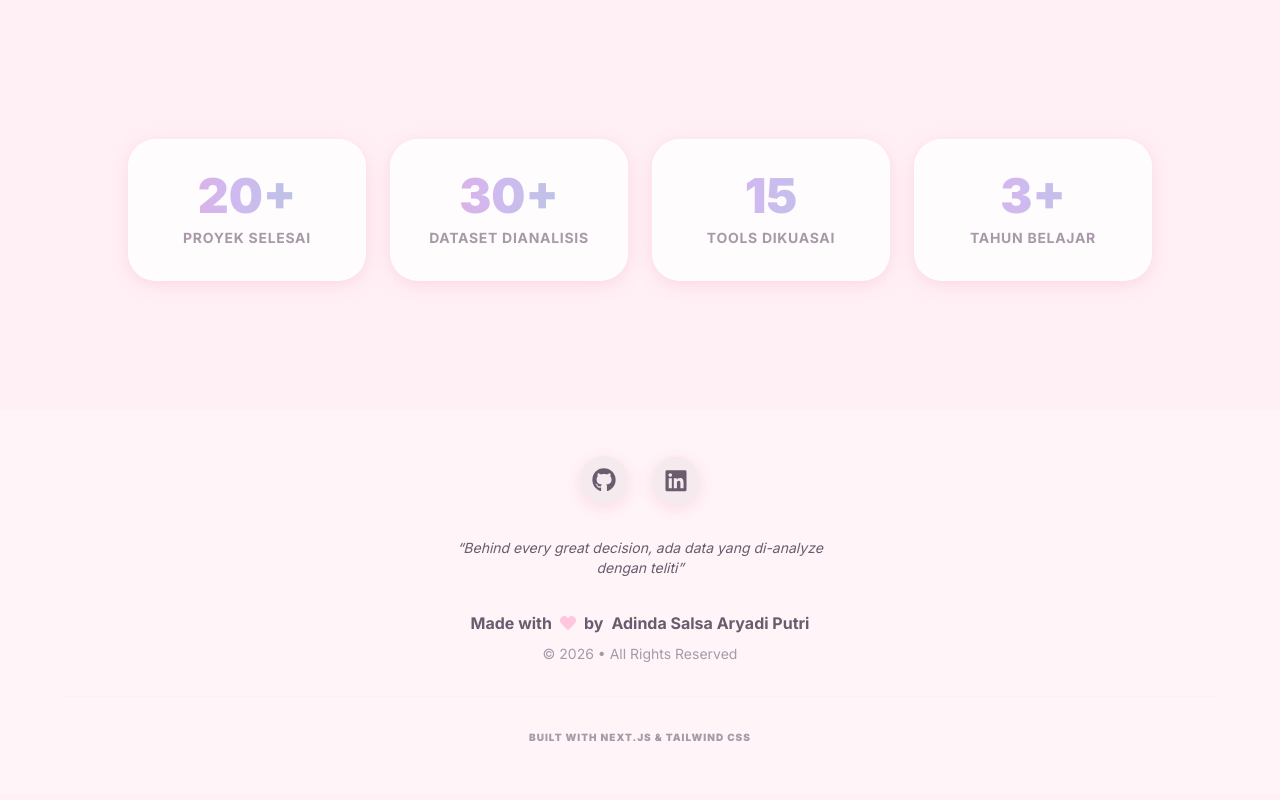
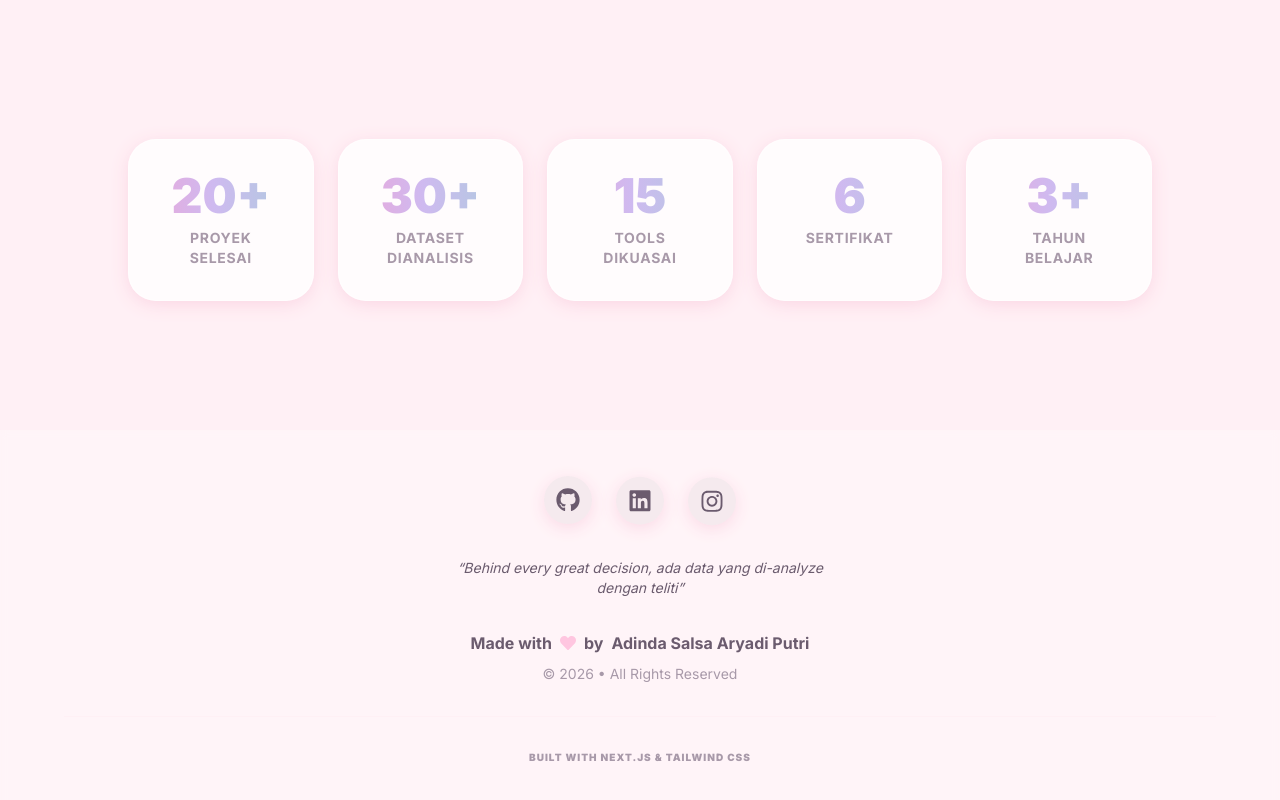
Before and after one commit to el-pablos/web-porto-salsa, a Next.js app: page / in a window 1280 px wide. Shown: the part 11170-11970 px from the top of the page. Built offline with nearby package versions, Linux system fonts and the light colour scheme.

Commit message:
fix: benerin broken classes di 404 dan 500 page plus update footer instagram dan metadata seo

```diff
--- a/src/app/error.tsx
+++ b/src/app/error.tsx
@@ -10,24 +10,24 @@ export default function Error({
   reset: () => void;
 }) {
   return (
-    <div className="min-h-screen flex flex-col items-center justify-center bg-pastel-100 px-4">
+    <div className="min-h-screen flex flex-col items-center justify-center bg-soft-light px-4">
       <div className="text-center">
-        <FuzzyText text="500" className="text-8xl md:text-9xl font-black mb-4 text-primary" />
-        <FuzzyText text="Terjadi Kesalahan" className="text-xl md:text-2xl text-pastel-800/60 mb-8" />
-        <p className="text-pastel-800/50 mb-8 max-w-md mx-auto">
+        <FuzzyText text="500" className="text-7xl sm:text-8xl md:text-9xl font-black mb-4 text-primary" />
+        <FuzzyText text="Terjadi Kesalahan" className="text-lg sm:text-xl md:text-2xl text-neutral-light mb-8" />
+        <p className="text-neutral-soft mb-8 max-w-md mx-auto text-sm md:text-base">
           Maaf, terjadi kesalahan pada server. Silakan coba lagi.
         </p>
-        <div className="flex gap-4 justify-center">
+        <div className="flex flex-col sm:flex-row gap-4 justify-center">
           <button
             onClick={reset}
-            className="px-8 py-3 bg-primary rounded-smooth text-white font-semibold
-                       hover:bg-secondary transition-all duration-300"
+            className="px-8 py-3 bg-primary rounded-soft-md text-white font-semibold
+                       hover:bg-primary-dark transition-all duration-300"
           >
             Coba Lagi
           </button>
           <Link
             href="/"
-            className="px-8 py-3 border border-primary/30 rounded-smooth text-primary font-semibold
+            className="px-8 py-3 border border-primary/30 rounded-soft-md text-primary font-semibold
                        hover:bg-primary/10 transition-all duration-300"
           >
             Ke Beranda
--- a/src/app/layout.tsx
+++ b/src/app/layout.tsx
@@ -27,12 +27,12 @@ const inter = Inter({
 
 export const metadata: Metadata = {
   title: 'Adinda Salsa Aryadi Putri | Portfolio',
-  description: 'Portfolio - Data Analyst & Researcher. Mengubah data mentah menjadi insight bermakna.',
-  keywords: ['portfolio', 'data analyst', 'researcher', 'Adinda Salsa', 'UNAS'],
+  description: 'Portfolio - Sociology Student, Data Analyst & Social Researcher. Menganalisis fenomena sosial dengan pendekatan data-driven untuk perubahan yang bermakna.',
+  keywords: ['portfolio', 'data analyst', 'sociology', 'researcher', 'Adinda Salsa', 'UNAS', 'social researcher', 'volunteer'],
   authors: [{ name: 'Adinda Salsa Aryadi Putri' }],
   openGraph: {
     title: 'Adinda Salsa Aryadi Putri | Portfolio',
-    description: 'Data Analyst & Researcher',
+    description: 'Sociology Student | Data Analyst & Social Researcher',
     type: 'website',
   },
 };
--- a/src/app/not-found.tsx
+++ b/src/app/not-found.tsx
@@ -5,17 +5,17 @@ import { FuzzyText } from '@/components/effects/FuzzyText';
 
 export default function NotFound() {
   return (
-    <div className="min-h-screen flex flex-col items-center justify-center bg-pastel-100 px-4">
+    <div className="min-h-screen flex flex-col items-center justify-center bg-soft-light px-4">
       <div className="text-center">
-        <FuzzyText text="404" className="text-8xl md:text-9xl font-black mb-4 text-primary" />
-        <FuzzyText text="Halaman Tidak Ditemukan" className="text-xl md:text-2xl text-pastel-800/60 mb-8" />
-        <p className="text-pastel-800/50 mb-8 max-w-md mx-auto">
+        <FuzzyText text="404" className="text-7xl sm:text-8xl md:text-9xl font-black mb-4 text-primary" />
+        <FuzzyText text="Halaman Tidak Ditemukan" className="text-lg sm:text-xl md:text-2xl text-neutral-light mb-8" />
+        <p className="text-neutral-soft mb-8 max-w-md mx-auto text-sm md:text-base">
           Ups! Halaman yang kamu cari sepertinya sudah pindah atau tidak pernah ada.
         </p>
         <Link
           href="/"
-          className="inline-block px-8 py-3 bg-primary rounded-smooth text-white font-semibold
-                     hover:bg-secondary hover:shadow-lg hover:shadow-primary/25
+          className="inline-block px-8 py-3 bg-primary rounded-soft-md text-white font-semibold
+                     hover:bg-primary-dark hover:shadow-soft-md
                      transition-all duration-300"
         >
           Kembali ke Beranda
--- a/src/components/Footer.tsx
+++ b/src/components/Footer.tsx
@@ -1,7 +1,7 @@
 "use client";
 
 import { useState } from "react";
-import { FaGithub, FaLinkedin, FaHeart } from "react-icons/fa";
+import { FaGithub, FaLinkedin, FaInstagram, FaHeart } from "react-icons/fa";
 import { IconType } from "react-icons";
 import portfolioData from "@/data/portfolio.json";
 import { StaggerReveal } from "./effects/StaggerReveal";
@@ -30,19 +30,12 @@ const socialLinks: SocialLink[] = [
     icon: FaLinkedin,
     hoverColor: "hover:bg-[#0077b5] hover:text-white",
   },
-  // Tambah social links lain di sini jika diperlukan
-  // {
-  //   name: 'Twitter',
-  //   url: 'https://twitter.com/username',
-  //   icon: FaTwitter,
-  //   hoverColor: 'hover:bg-[#1da1f2] hover:text-white',
-  // },
-  // {
-  //   name: 'Instagram',
-  //   url: 'https://instagram.com/username',
-  //   icon: FaInstagram,
-  //   hoverColor: 'hover:bg-gradient-to-tr hover:from-[#f09433] hover:via-[#e6683c] hover:to-[#dc2743] hover:text-white',
-  // },
+  {
+    name: "Instagram",
+    url: portfolioData.contact.instagram,
+    icon: FaInstagram,
+    hoverColor: "hover:bg-gradient-to-tr hover:from-[#f09433] hover:via-[#e6683c] hover:to-[#dc2743] hover:text-white",
+  },
 ];
 
 export function Footer() {
--- a/src/components/VisitorCounter.tsx
+++ b/src/components/VisitorCounter.tsx
@@ -9,6 +9,7 @@ const stats = [
   { label: 'Proyek Selesai', value: portfolioData.stats.projectsCompleted, suffix: '+' },
   { label: 'Dataset Dianalisis', value: portfolioData.stats.datasetsAnalyzed, suffix: '+' },
   { label: 'Tools Dikuasai', value: portfolioData.stats.toolsMastered, suffix: '' },
+  { label: 'Sertifikat', value: portfolioData.stats.certificatesEarned, suffix: '' },
   { label: 'Tahun Belajar', value: portfolioData.stats.yearsLearning, suffix: '+' },
 ];
 
@@ -16,22 +17,22 @@ export function VisitorCounter() {
   const { ref, inView } = useInView({ triggerOnce: true, threshold: 0.3 });
 
   return (
-    <section className="py-12 px-6" ref={ref}>
+    <section className="py-8 md:py-12 px-4 md:px-6" ref={ref}>
       <div className="max-w-5xl mx-auto">
-        <div className="grid grid-cols-2 md:grid-cols-4 gap-6">
+        <div className="grid grid-cols-2 sm:grid-cols-3 md:grid-cols-5 gap-3 md:gap-6">
           {stats.map((stat, i) => (
             <motion.div
               key={stat.label}
               initial={{ opacity: 0, scale: 0.9 }}
               animate={inView ? { opacity: 1, scale: 1 } : {}}
               transition={{ duration: 0.5, delay: i * 0.1 }}
-              className="card-soft p-8 text-center"
+              className="card-soft p-4 md:p-8 text-center"
             >
-              <div className="text-4xl md:text-5xl font-black text-gradient mb-2">
+              <div className="text-2xl sm:text-3xl md:text-4xl lg:text-5xl font-black text-gradient mb-1 md:mb-2">
                 {inView && <CountUp end={stat.value} duration={2} />}
                 {stat.suffix}
               </div>
-              <p className="text-neutral-soft text-sm font-bold uppercase tracking-wider">{stat.label}</p>
+              <p className="text-neutral-soft text-[10px] sm:text-xs md:text-sm font-bold uppercase tracking-wider">{stat.label}</p>
             </motion.div>
           ))}
         </div>
```
